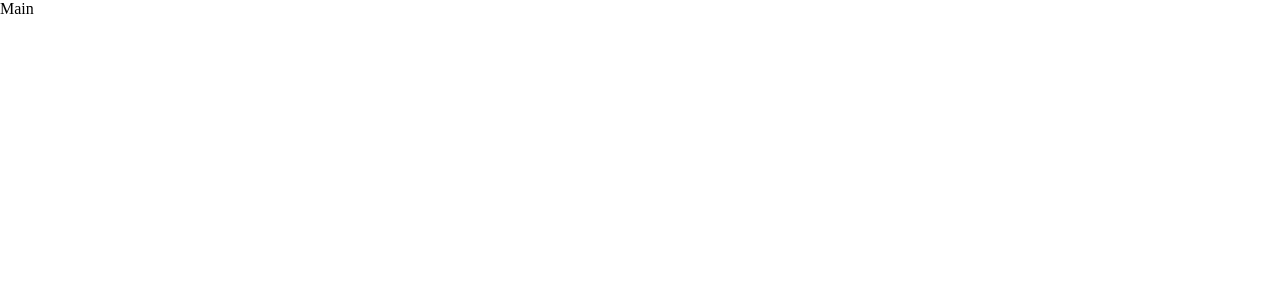
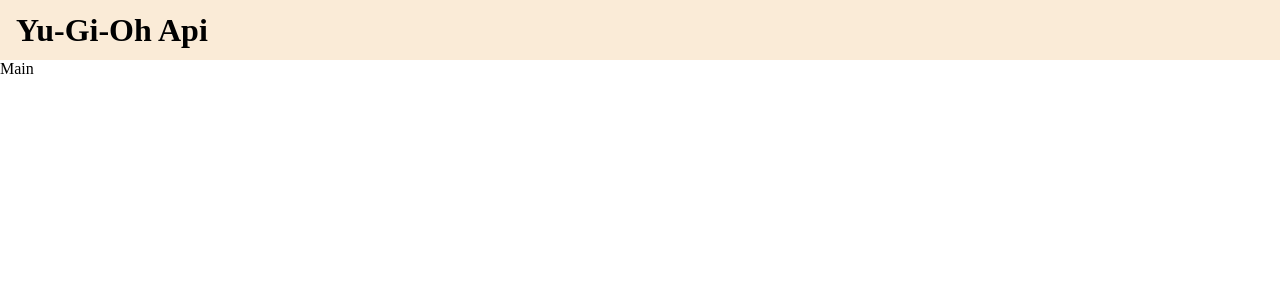
Before and after one commit to Frapenle/vite-breaking-bad, a Vue app: page / in a window 1280 px wide. Shown: the top 300 px of the page. Built offline with nearby package versions, Linux system fonts and the light colour scheme.

Commit message:
Correct order tags

```diff
--- a/src/App.vue
+++ b/src/App.vue
@@ -1,17 +1,20 @@
 <script>
 // importo il component
+import HeaderVue from './components/HeaderVue.vue';
 import MainApp from './components/MainApp.vue'
 
 // esporto il component
 export default {
   components: {
-    MainApp
+    HeaderVue,
+    MainApp,
   }
 }
 </script>
 
 <template>
-  <!-- aggiungo il component al template -->
+  <!-- aggiungo i components al template -->
+  <HeaderVue />
   <MainApp />
 </template>
 
```
